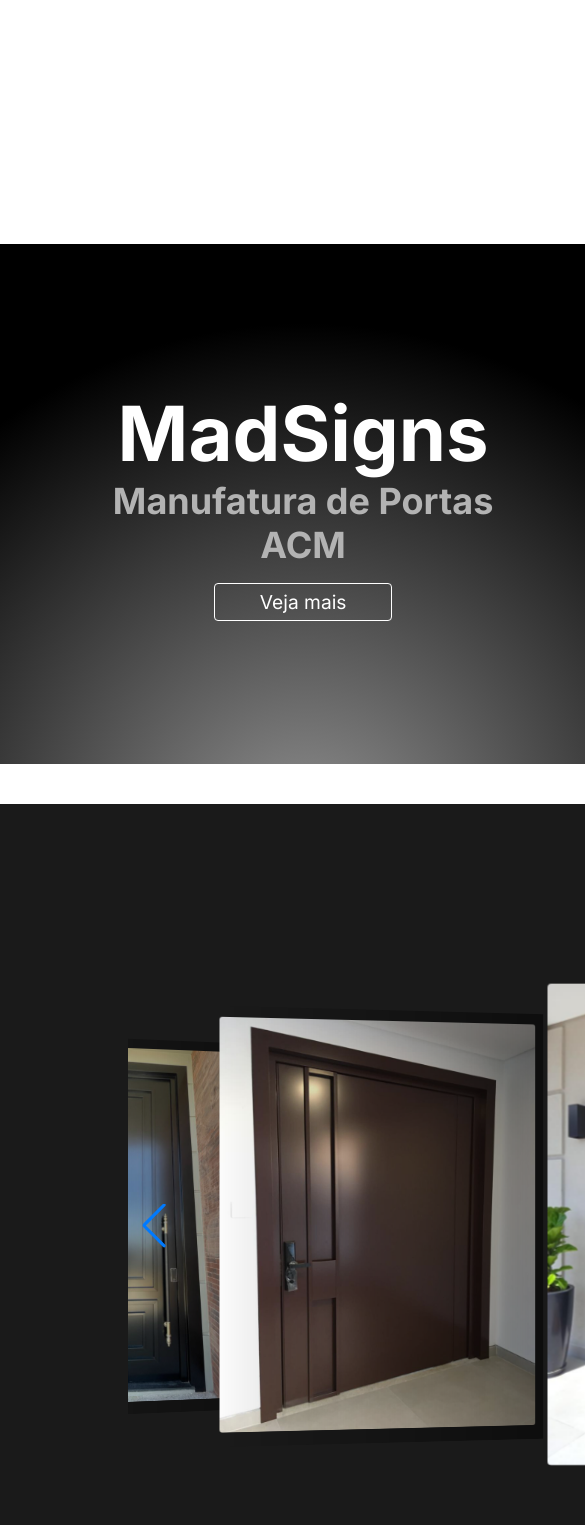
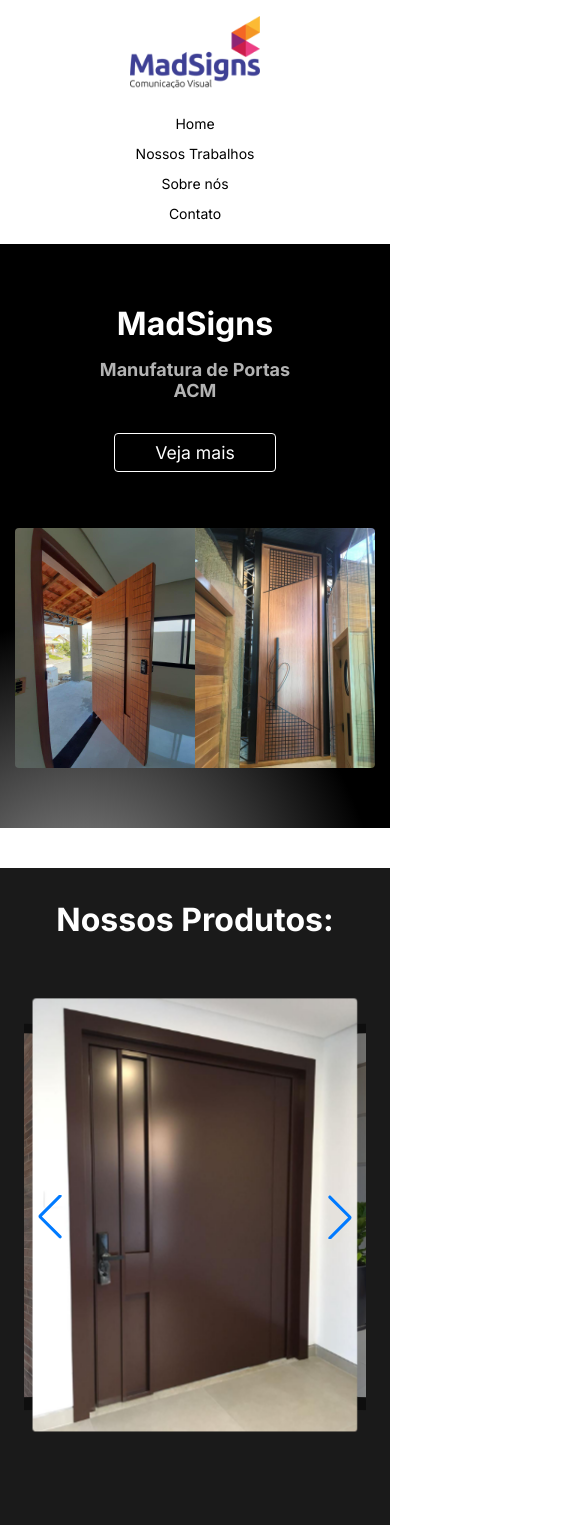
Before and after one commit to VitorSerpa/MadSignsWebSite, a Next.js app in the folder mad-signs-page/: page / in a window 390 px wide. Shown: the top 1525 px of the page, 585 px wide, since content can reach past the window. Built offline with nearby package versions, Linux system fonts and the light colour scheme.

Commit message:
fix(Branches)

```diff
--- a/mad-signs-page/app/Page.module.css
+++ b/mad-signs-page/app/Page.module.css
@@ -1,5 +1,5 @@
 .radial_div {
-    height: 520px;
+    min-height: 520px;
     background: radial-gradient(circle at 21% 115%, white 0%, grey 5%, black 40%);
     display: flex;
     align-items: center;
@@ -9,23 +9,24 @@
 
 .radial_div h1 {
     color: white;
-    font-size: 76px;
+    font-size: clamp(40px, 6vw, 76px);
 }
 
 .radial_div h2 {
     color: #B3B3B3;
-    font-size: 36px;
-}
-
-.img_flip {
-    transform: scaleX(-1);
+    font-size: clamp(20px, 3vw, 36px);
 }
 
 .img_div {
     display: flex;
-    height: 80%;
+    height: auto;
+    max-width: 100%;
+}
+
+.img_div img {
+    width: 100%;
+    max-width: 260px;
     object-fit: cover;
-    border-radius: 4px;
 }
 
 .img1 {
@@ -42,7 +43,7 @@
 
 .img1:hover,
 .img2:hover {
-    transform: translate(0, -5px);
+    transform: translateY(-5px);
     cursor: pointer;
 }
 
@@ -51,14 +52,14 @@
     flex-direction: column;
     justify-content: center;
     align-items: center;
-    flex-wrap: wrap;
+    gap: 1rem;
     text-align: center;
 }
 
 .button_veja {
-    font-size: 1.2rem;
+    font-size: 1.1rem;
     margin-top: 1rem;
-    padding: 0.4rem 2.8rem;
+    padding: 0.5rem 2.5rem;
     background-color: transparent;
     color: white;
     border: 1px solid white;
@@ -69,7 +70,6 @@
 .button_veja:hover {
     cursor: pointer;
     background-color: rgb(108, 108, 108);
-    color: white;
 }
 
 .options_div {
@@ -242,7 +242,8 @@
     width: 100%;
     max-width: 1200px;
     margin-top: -4rem;
-    background: transparent; /* fundo transparente */
+    background: transparent;
+    /* fundo transparente */
 }
 
 .portas_carousel img {
@@ -321,6 +322,7 @@
     cursor: pointer;
     border-radius: 50%;
 }
+
 .modal_close {
     position: absolute;
     top: -10px;
@@ -334,7 +336,7 @@
     cursor: pointer;
 }
 
-.orcamentoButton{
+.orcamentoButton {
     font-size: 1.2rem;
     padding: 0.4rem 2.8rem;
     background-color: transparent;
@@ -344,8 +346,149 @@
     transition: 0.3s ease-out;
 }
 
-.orcamentoButton:hover{
+.orcamentoButton:hover {
     background-color: white;
     color: black;
     cursor: pointer;
 }
+
+/* ===== TABLETS ===== */
+@media (max-width: 1024px) {
+
+    .options_div {
+        grid-template-columns: 1fr 1fr;
+        margin: 0rem 4rem;
+    }
+
+    .about {
+        padding: 3rem 3rem;
+    }
+
+    .about_text {
+        max-width: 80%;
+    }
+
+    .galeria {
+        grid-template-columns: repeat(2, 1fr);
+    }
+
+    .sobre_container {
+        gap: 2rem;
+    }
+
+    .modal_content {
+        max-width: 60%;
+        max-height: 60%;
+    }
+
+}
+
+
+/* ===== CELULAR GRANDE ===== */
+@media (max-width: 768px) {
+
+    .radial_div {
+        flex-direction: column;
+        text-align: center;
+        padding: 2rem;
+    }
+
+     .maps,
+    .maps iframe {
+        width: 100%;
+    }
+
+    .img_div {
+        justify-content: center;
+    }
+
+    .img_div img {
+        max-width: 200px;
+    }
+
+    .options_div {
+        grid-template-columns: 1fr;
+        margin: 0rem 2rem;
+    }
+
+    .option_item {
+        width: 100%;
+    }
+
+    .about {
+        padding: 3rem 2rem;
+        gap: 2rem;
+    }
+
+    .about_text {
+        max-width: 100%;
+        font-size: 14px;
+    }
+
+    .galeria {
+        grid-template-columns: 1fr;
+    }
+
+    .portas_carousel img {
+        max-width: 100%;
+    }
+
+    .sobre_container {
+        flex-direction: column;
+        text-align: center;
+    }
+
+    .sobre_imagem img {
+        max-width: 100%;
+    }
+
+    .modal_content {
+        max-width: 80%;
+        max-height: 80%;
+    }
+
+}
+
+
+/* ===== CELULAR PEQUENO ===== */
+@media (max-width: 480px) {
+
+    .radial_div h1 {
+        font-size: 32px;
+    }
+
+    .radial_div h2 {
+        font-size: 18px;
+    }
+
+    .img_div img {
+        max-width: 180px;
+    }
+
+    .option_item {
+        padding: 1.5rem;
+        font-size: 18px;
+    }
+
+    .about {
+        padding: 2rem 1.5rem;
+    }
+
+    .sobre_texto h2 {
+        font-size: 24px;
+    }
+
+    .sobre_texto p {
+        font-size: 14px;
+    }
+
+    .modal_content {
+        max-width: 90%;
+        max-height: 90%;
+    }
+
+    .zoom_controls {
+        bottom: -40px;
+    }
+
+}
--- a/mad-signs-page/app/components/sections/Header.module.css
+++ b/mad-signs-page/app/components/sections/Header.module.css
@@ -1,5 +1,7 @@
 .main_div_header{
-    margin: 1rem 14rem;
+    max-width: 1200px;
+    margin: 1rem auto;
+    padding: 0 5rem;
     display: flex;
     align-items: center;
     justify-content: space-between;
@@ -8,6 +10,10 @@
 
 .main_div_header img{
     max-width: 160px;
+}
+.logo_container{
+    display: flex;
+    align-items: center;
 }
 
 .header_links{
@@ -40,6 +46,7 @@
 
 
 @media (max-width: 768px){
+
 
     .main_div_header{
         margin: 1rem 2rem;
@@ -74,4 +81,20 @@
         font-size: 14px;
     }
 
+  .main_div_header{
+    justify-content: center;
+    gap: 1rem;
+    padding: 0 0rem;
+  }
+
+  .logo_container{
+    flex-basis: 100%;
+    justify-content: center;
+  }
+
+  .header_links{
+    flex-basis: 100%;
+    justify-content: center;
+  }
+
 }
--- a/mad-signs-page/app/globals.css
+++ b/mad-signs-page/app/globals.css
@@ -8,8 +8,7 @@
 
 .page {
   min-height: 100vh;
-  display: grid;
-  grid-template-rows: auto 1fr auto;
+
 }
 
 
--- a/mad-signs-page/app/layout.tsx
+++ b/mad-signs-page/app/layout.tsx
@@ -1,4 +1,8 @@
 import './globals.css';
+
+export const metadata = {
+  viewport: "width=device-width, initial-scale=1",
+};
 
 export default function RootLayout({
   children,
--- a/mad-signs-page/app/page.tsx
+++ b/mad-signs-page/app/page.tsx
@@ -124,11 +124,10 @@
     modules={[Navigation, Pagination, Autoplay, EffectCoverflow]}
     effect="coverflow"
     grabCursor
-            slidesPerView={3}
-            spaceBetween={30}
     loop
     autoplay={{ delay: 3000, disableOnInteraction: false }}
     speed={1000}
+    navigation
     coverflowEffect={{
       rotate: 8,
       stretch: 0,
@@ -136,7 +135,27 @@
       modifier: 1,
       slideShadows: true,
     }}
-            navigation
+
+    breakpoints={{
+      0: {
+        slidesPerView: 1,
+        spaceBetween: 10,
+        coverflowEffect: {
+           rotate: 8,
+      stretch: 0,
+      depth: 200,
+      modifier: 1,
+        }
+      },
+      640: {
+        slidesPerView: 2,
+        spaceBetween: 20,
+      },
+      1024: {
+        slidesPerView: 3,
+        spaceBetween: 30,
+      }
+    }}
   >
     {images.map((img, idx) => (
       <SwiperSlide key={idx}>
```
Also changed, not shown: mad-signs-page/app/portas/page.tsx (deleted, +0 -48 lines), mad-signs-page/app/portas/App.module.css (line endings or trailing spaces), 1 other file (tests, documents, lock files or other folders). Lines whose indentation alone changed are shown as unchanged.
